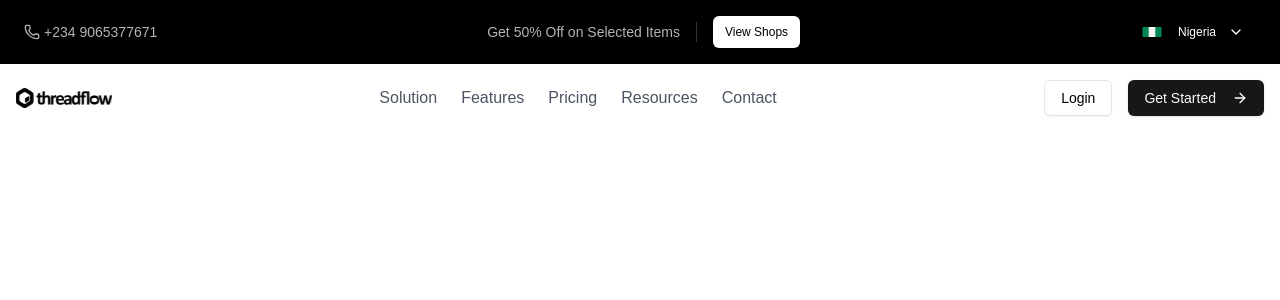
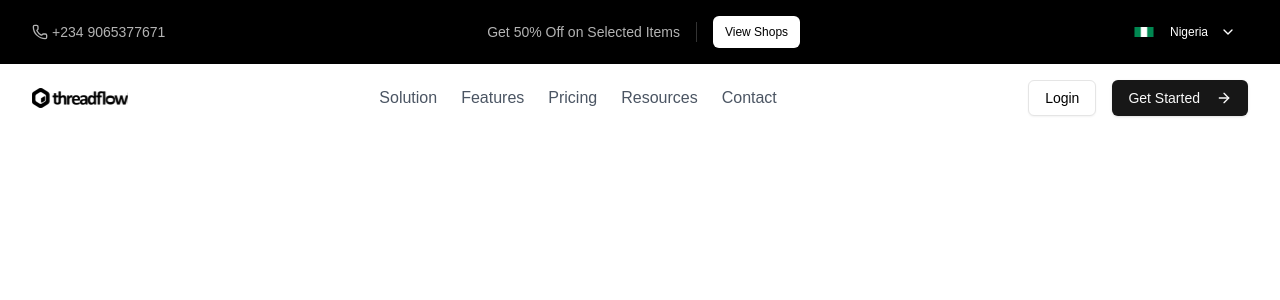
Before and after one commit to 0xdevcollins/threadflow-frontend, a Next.js app: page / in a window 1280 px wide. Shown: the top 300 px of the page. Built offline with nearby package versions, Linux system fonts and the light colour scheme.

Commit message:
style(Navbar, Top): update styles for Navbar and Top components

```diff
--- a/shared/Navbar/Navbar.tsx
+++ b/shared/Navbar/Navbar.tsx
@@ -27,8 +27,10 @@ const Navbar = () => {
 
   return (
     <div className="bg-white">
-      <Top />
-      <div className="container mx-auto px-4 py-4 flex justify-between items-center">
+      <div className="bg-black">
+        <Top />
+      </div>
+      <div className="container mx-auto px-8 py-4 flex justify-between items-center">
         <Image
           src="/logo.svg"
           width={100}
--- a/shared/Navbar/Top.tsx
+++ b/shared/Navbar/Top.tsx
@@ -12,7 +12,7 @@ import React from 'react';
 
 const Top = () => {
   return (
-    <div className="bg-black px-4 py-2 md:px-6 md:py-4 w-full">
+    <div className="container mx-auto bg-black px-4 py-2 md:px-8 md:py-4 w-full">
       <div className="container mx-auto flex flex-col md:flex-row justify-between items-center space-y-2 md:space-y-0">
         <div className="flex gap-1 items-center text-white/70 text-sm">
           <Phone size="16" /> <span>+234 9065377671</span>
```
